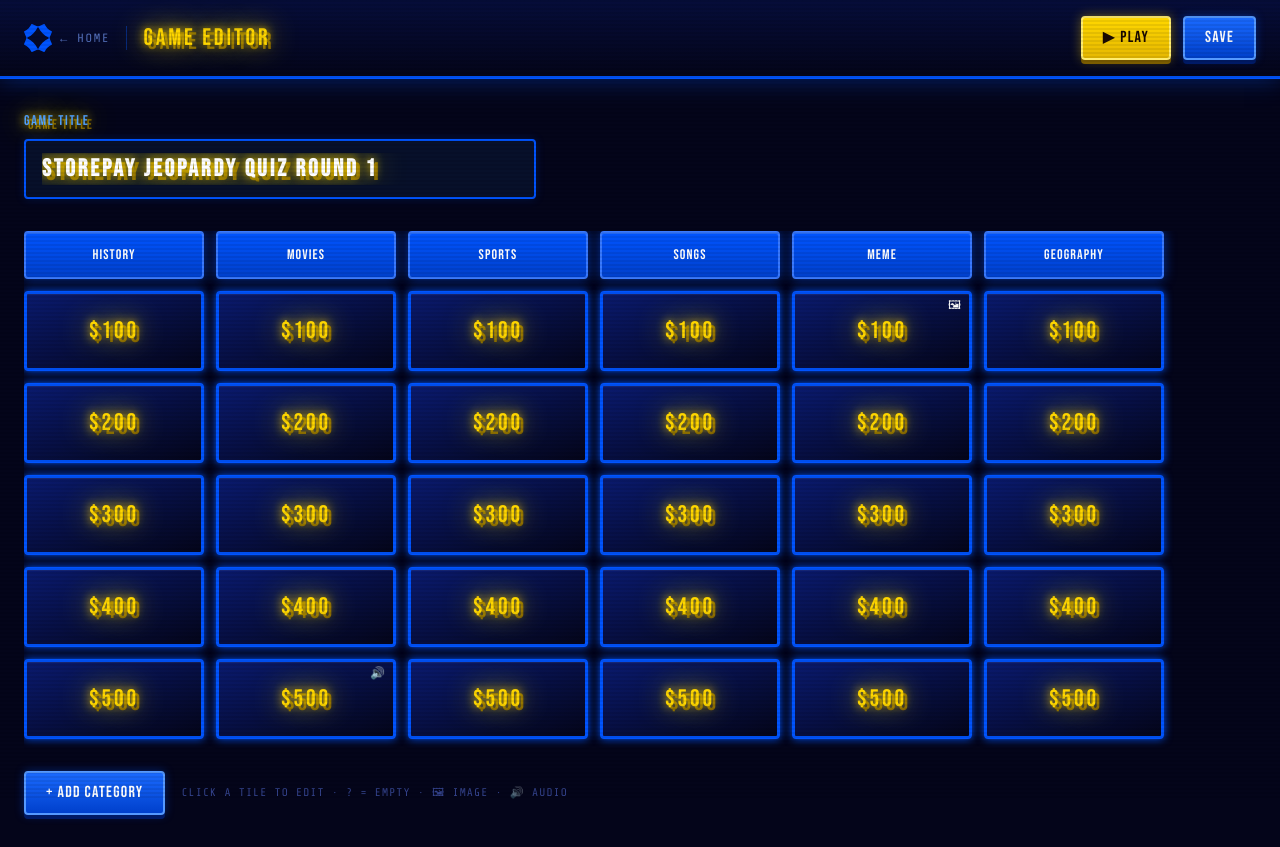
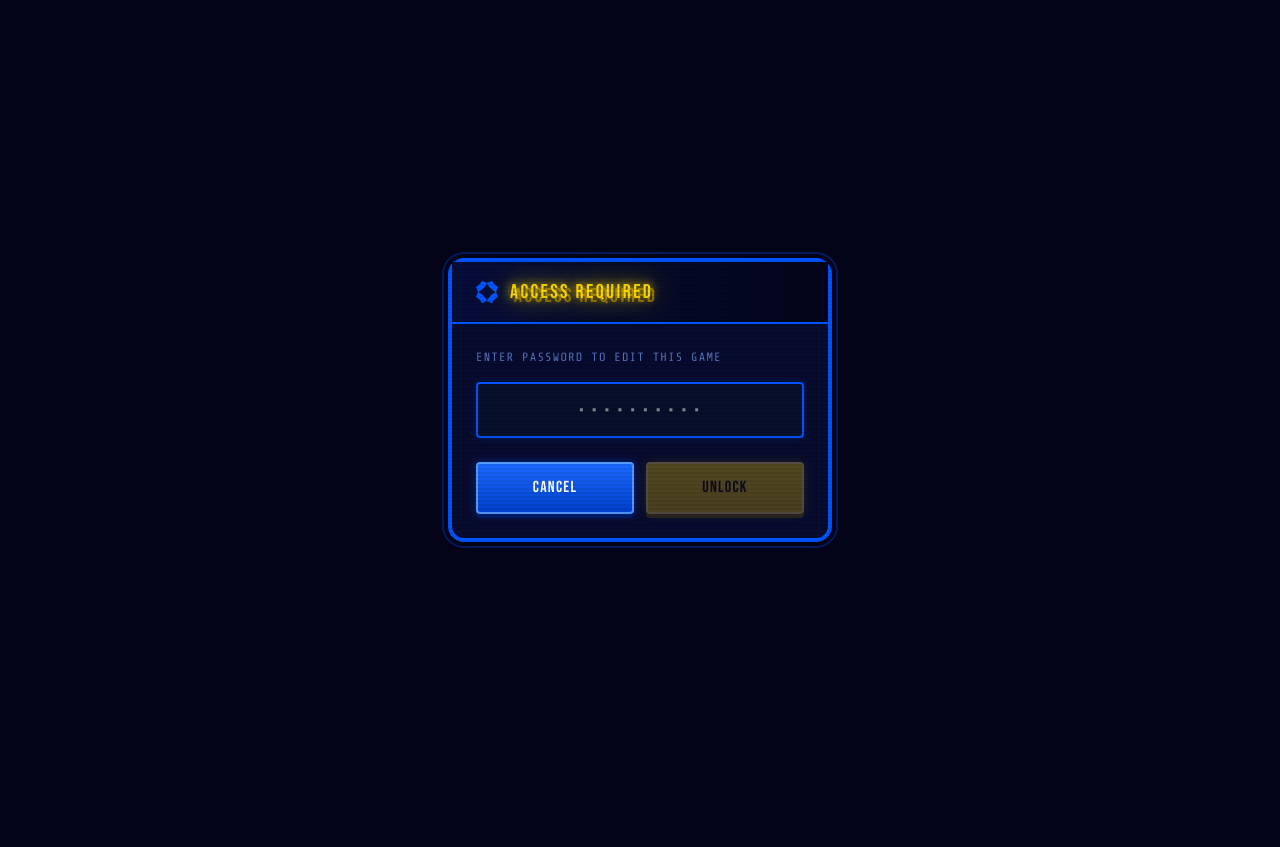
Before and after one commit to Nyamkaann/quiz-jeopardy, a Next.js app: page /admin/cf66d08a-f883-4631-a699-2de92618adad in a window 1280 px wide. After the commit the page ends 800 px from the top, so only its background shows below. Built offline with nearby package versions, Linux system fonts and the light colour scheme.

Commit message:
password added

```diff
--- a/app/admin/[gameId]/page.tsx
+++ b/app/admin/[gameId]/page.tsx
@@ -1,15 +1,19 @@
 "use client";
 
 import { useEffect, useState, use, useRef } from "react";
+import { useRouter } from "next/navigation";
 import Link from "next/link";
 import Image from "next/image";
 import { Game, Category, Question } from "@/types";
+import PasswordModal, { isAuthed } from "@/components/PasswordModal";
 
 const VALUES = [100, 200, 300, 400, 500];
 type MediaField = "clueImage" | "clueAudio" | "answerImage" | "answerAudio";
 
 export default function AdminPage({ params }: { params: Promise<{ gameId: string }> }) {
   const { gameId } = use(params);
+  const router = useRouter();
+  const [authed, setAuthed] = useState(false);
   const [game, setGame] = useState<Game | null>(null);
   const [saving, setSaving] = useState(false);
   const [saved, setSaved] = useState(false);
@@ -23,8 +27,14 @@
   };
 
   useEffect(() => {
-    fetch(`/api/games/${gameId}`).then((r) => r.json()).then(setGame);
-  }, [gameId]);
+    setAuthed(isAuthed());
+  }, []);
+
+  useEffect(() => {
+    if (authed) {
+      fetch(`/api/games/${gameId}`).then((r) => r.json()).then(setGame);
+    }
+  }, [authed, gameId]);
 
   async function save(updated: Game) {
     setSaving(true);
@@ -92,6 +102,18 @@
   function removeCategory(catId: string) {
     if (!game) return;
     setGame({ ...game, categories: game.categories.filter((c) => c.id !== catId) });
+  }
+
+  if (!authed) {
+    return (
+      <div className="min-h-screen flex items-center justify-center" style={{ background: "var(--bg-deep)" }}>
+        <PasswordModal
+          action="edit this game"
+          onSuccess={() => setAuthed(true)}
+          onCancel={() => router.push("/")}
+        />
+      </div>
+    );
   }
 
   if (!game) {
--- a/app/page.tsx
+++ b/app/page.tsx
@@ -3,17 +3,45 @@
 import { useEffect, useState } from "react";
 import Link from "next/link";
 import Image from "next/image";
+import { useRouter } from "next/navigation";
 import { Game } from "@/types";
+import PasswordModal, { isAuthed } from "@/components/PasswordModal";
+
+type PendingAction =
+  | { type: "new" }
+  | { type: "edit"; gameId: string }
+  | { type: "delete"; game: Game };
 
 export default function HomePage() {
+  const router = useRouter();
   const [games, setGames] = useState<Game[]>([]);
   const [title, setTitle] = useState("");
   const [creating, setCreating] = useState(false);
   const [showNew, setShowNew] = useState(false);
+  const [pending, setPending] = useState<PendingAction | null>(null);
 
   useEffect(() => {
     fetch("/api/games").then((r) => r.json()).then(setGames);
   }, []);
+
+  function guard(action: PendingAction) {
+    if (isAuthed()) {
+      execute(action);
+    } else {
+      setPending(action);
+    }
+  }
+
+  function execute(action: PendingAction) {
+    if (action.type === "new") {
+      setShowNew(true);
+    } else if (action.type === "edit") {
+      router.push(`/admin/${action.gameId}`);
+    } else if (action.type === "delete") {
+      doDelete(action.game);
+    }
+    setPending(null);
+  }
 
   async function createGame() {
     if (!title.trim()) return;
@@ -28,11 +56,8 @@
           name: `Category ${ci + 1}`,
           questions: [100, 200, 300, 400, 500].map((v) => ({
             id: crypto.randomUUID(),
-            value: v,
-            clue: "",
-            answer: "",
-            isDailyDouble: false,
-            answered: false,
+            value: v, clue: "", answer: "",
+            isDailyDouble: false, answered: false,
           })),
         })),
       }),
@@ -44,23 +69,36 @@
     setCreating(false);
   }
 
-  async function deleteGame(id: string) {
-    await fetch(`/api/games/${id}`, { method: "DELETE" });
-    setGames((prev) => prev.filter((g) => g.id !== id));
+  async function doDelete(game: Game) {
+    await fetch(`/api/games/${game.id}`, { method: "DELETE" });
+    setGames((prev) => prev.filter((g) => g.id !== game.id));
   }
+
+  const actionLabel =
+    pending?.type === "new" ? "create a new game" :
+    pending?.type === "edit" ? "edit this game" :
+    pending?.type === "delete" ? "delete this game" : "";
 
   return (
     <div className="min-h-screen" style={{ background: "var(--bg-deep)" }}>
+      {/* password modal */}
+      {pending && (
+        <PasswordModal
+          action={actionLabel}
+          onSuccess={() => execute(pending)}
+          onCancel={() => setPending(null)}
+        />
+      )}
+
       {/* ── HEADER ── */}
-      <header className="relative overflow-hidden" style={{ background: "linear-gradient(180deg,#060d3a 0%,#04051a 100%)", borderBottom: "3px solid var(--sp-blue)", boxShadow: "0 0 40px rgba(0,84,255,0.4)" }}>
-        {/* corner stars */}
+      <header className="relative overflow-hidden"
+        style={{ background: "linear-gradient(180deg,#060d3a 0%,#04051a 100%)", borderBottom: "3px solid var(--sp-blue)", boxShadow: "0 0 40px rgba(0,84,255,0.4)" }}>
         <div className="absolute top-3 left-4 opacity-30">
           <Image src="/sp-logo.svg" width={28} height={28} alt="" />
         </div>
         <div className="absolute top-3 right-4 opacity-30">
           <Image src="/sp-logo.svg" width={28} height={28} alt="" />
         </div>
-
         <div className="flex flex-col items-center py-8 gap-4">
           <Image src="/sp-logo.svg" width={72} height={72} alt="StorePay" />
           <h1 className="retro-title text-7xl text-[var(--gold)]">STOREPAY</h1>
@@ -70,26 +108,21 @@
             THE ULTIMATE QUIZ CHALLENGE
           </p>
         </div>
-
-        {/* bottom stripe */}
         <div className="star-divider w-full" />
       </header>
 
       <main className="max-w-4xl mx-auto px-6 py-10">
-        {/* toolbar */}
         <div className="flex items-center justify-between mb-6">
-          <h2 className="retro-title text-3xl text-white tracking-wider" style={{ textShadow: "0 0 10px rgba(0,84,255,0.5)" }}>
+          <h2 className="retro-title text-3xl text-white tracking-wider"
+            style={{ textShadow: "0 0 10px rgba(0,84,255,0.5)" }}>
             GAME LIBRARY
           </h2>
-          <button
-            onClick={() => setShowNew(true)}
-            className="btn-gold px-6 py-2 rounded text-lg"
-          >
+          <button onClick={() => guard({ type: "new" })} className="btn-gold px-6 py-2 rounded text-lg">
             + NEW GAME
           </button>
         </div>
 
-        {/* new game form */}
+        {/* new game form — only shown after password */}
         {showNew && (
           <div className="retro-panel rounded-xl p-6 mb-6">
             <h3 className="retro-title text-2xl text-[var(--gold)] mb-4 tracking-wider">CREATE NEW GAME</h3>
@@ -104,24 +137,17 @@
                 className="flex-1 rounded px-4 py-2 text-white placeholder-blue-400 text-lg focus:outline-none"
                 style={{ background: "#07102a", border: "2px solid var(--sp-blue)", fontFamily: "'Oswald',sans-serif" }}
               />
-              <button
-                onClick={createGame}
-                disabled={creating || !title.trim()}
-                className="btn-gold px-6 py-2 rounded text-lg disabled:opacity-40"
-              >
+              <button onClick={createGame} disabled={creating || !title.trim()}
+                className="btn-gold px-6 py-2 rounded text-lg disabled:opacity-40">
                 {creating ? "CREATING..." : "CREATE"}
               </button>
-              <button
-                onClick={() => setShowNew(false)}
-                className="btn-blue px-5 py-2 rounded text-lg text-white"
-              >
+              <button onClick={() => setShowNew(false)} className="btn-blue px-5 py-2 rounded text-lg text-white">
                 CANCEL
               </button>
             </div>
           </div>
         )}
 
-        {/* game list */}
         {games.length === 0 ? (
           <div className="text-center py-20">
             <Image src="/sp-logo.svg" width={64} height={64} alt="" className="mx-auto mb-6 opacity-20" />
@@ -133,37 +159,31 @@
         ) : (
           <div className="flex flex-col gap-3">
             {games.map((game, i) => (
-              <div
-                key={game.id}
-                className="retro-panel rounded-xl px-6 py-4 flex items-center gap-4 transition-all hover:shadow-[0_0_24px_rgba(0,84,255,0.3)]"
-              >
-                {/* index badge */}
+              <div key={game.id}
+                className="retro-panel rounded-xl px-6 py-4 flex items-center gap-4 transition-all hover:shadow-[0_0_24px_rgba(0,84,255,0.3)]">
                 <div className="w-10 h-10 rounded flex items-center justify-center text-lg font-black shrink-0"
                   style={{ background: "var(--sp-blue)", fontFamily: "'Bebas Neue',sans-serif", color: "var(--gold)", boxShadow: "0 0 8px rgba(0,84,255,0.6)" }}>
                   {i + 1}
                 </div>
-
                 <div className="flex-1 min-w-0">
                   <p className="retro-title text-xl text-white truncate tracking-wide">{game.title}</p>
                   <p style={{ fontFamily: "'Share Tech Mono',monospace", color: "rgba(120,160,255,0.7)", fontSize: "0.7rem", letterSpacing: "0.1em" }}>
                     {game.categories.length} CATEGORIES · {new Date(game.createdAt).toLocaleDateString("en-US", { month: "short", day: "numeric", year: "numeric" }).toUpperCase()}
                   </p>
                 </div>
-
                 <div className="flex gap-2 shrink-0">
                   <Link href={`/play/${game.id}`}
                     className="btn-gold px-5 py-2 rounded text-base" style={{ textDecoration: "none" }}>
                     PLAY
                   </Link>
-                  <Link href={`/admin/${game.id}`}
-                    className="btn-blue px-5 py-2 rounded text-base text-white" style={{ textDecoration: "none" }}>
+                  <button onClick={() => guard({ type: "edit", gameId: game.id })}
+                    className="btn-blue px-5 py-2 rounded text-base text-white">
                     EDIT
-                  </Link>
+                  </button>
                   <button
-                    onClick={() => confirm(`Delete "${game.title}"?`) && deleteGame(game.id)}
+                    onClick={() => guard({ type: "delete", game })}
                     className="px-4 py-2 rounded text-base font-black tracking-wider transition-colors"
-                    style={{ fontFamily: "'Bebas Neue',sans-serif", background: "linear-gradient(180deg,#cc2200,#880000)", border: "2px solid #ff4422", boxShadow: "0 3px 0 #440000", color: "white" }}
-                  >
+                    style={{ fontFamily: "'Bebas Neue',sans-serif", background: "linear-gradient(180deg,#cc2200,#880000)", border: "2px solid #ff4422", boxShadow: "0 3px 0 #440000", color: "white" }}>
                     DEL
                   </button>
                 </div>
@@ -173,7 +193,6 @@
         )}
       </main>
 
-      {/* footer */}
       <footer className="text-center py-6" style={{ borderTop: "1px solid rgba(0,84,255,0.2)" }}>
         <div className="flex items-center justify-center gap-3">
           <Image src="/sp-logo.svg" width={16} height={16} alt="" className="opacity-40" />
--- /dev/null
+++ b/components/PasswordModal.tsx
@@ -0,0 +1,115 @@
+"use client";
+
+import { useState, useEffect, useRef } from "react";
+import Image from "next/image";
+
+const PASSWORD = "Nyamka2324";
+const SESSION_KEY = "sp_quiz_auth";
+
+export function isAuthed(): boolean {
+  if (typeof window === "undefined") return false;
+  return sessionStorage.getItem(SESSION_KEY) === "1";
+}
+
+export function setAuthed() {
+  sessionStorage.setItem(SESSION_KEY, "1");
+}
+
+interface Props {
+  onSuccess: () => void;
+  onCancel: () => void;
+  action?: string;
+}
+
+export default function PasswordModal({ onSuccess, onCancel, action = "continue" }: Props) {
+  const [value, setValue] = useState("");
+  const [error, setError] = useState(false);
+  const [shake, setShake] = useState(false);
+  const inputRef = useRef<HTMLInputElement>(null);
+
+  useEffect(() => {
+    inputRef.current?.focus();
+  }, []);
+
+  function attempt() {
+    if (value === PASSWORD) {
+      setAuthed();
+      onSuccess();
+    } else {
+      setError(true);
+      setShake(true);
+      setValue("");
+      setTimeout(() => setShake(false), 500);
+    }
+  }
+
+  return (
+    <div
+      className="fixed inset-0 z-[100] flex items-center justify-center p-4"
+      style={{ background: "rgba(4,5,26,0.95)" }}
+      onClick={(e) => e.target === e.currentTarget && onCancel()}
+    >
+      <div
+        className={`retro-frame rounded-2xl w-full max-w-sm ${shake ? "animate-[shake_0.4s_ease]" : ""}`}
+        style={{ background: "var(--bg-card)" }}
+      >
+        {/* header */}
+        <div className="flex items-center gap-3 px-6 py-4"
+          style={{ borderBottom: "2px solid var(--sp-blue)", background: "linear-gradient(90deg,#060d3a,#04051a)" }}>
+          <Image src="/sp-logo.svg" width={22} height={22} alt="" />
+          <span className="retro-title text-xl text-[var(--gold)] tracking-widest">ACCESS REQUIRED</span>
+        </div>
+
+        <div className="p-6 space-y-4">
+          <p style={{ fontFamily: "'Share Tech Mono',monospace", color: "rgba(120,160,255,0.7)", fontSize: "0.75rem", letterSpacing: "0.1em" }}>
+            ENTER PASSWORD TO {action.toUpperCase()}
+          </p>
+
+          <input
+            ref={inputRef}
+            type="password"
+            placeholder="••••••••••"
+            value={value}
+            onChange={(e) => { setValue(e.target.value); setError(false); }}
+            onKeyDown={(e) => e.key === "Enter" && attempt()}
+            className="w-full px-4 py-3 rounded text-white text-center text-xl tracking-widest focus:outline-none"
+            style={{
+              background: "#07102a",
+              border: `2px solid ${error ? "#cc2200" : "var(--sp-blue)"}`,
+              fontFamily: "'Share Tech Mono',monospace",
+              boxShadow: error ? "0 0 12px rgba(204,34,0,0.4)" : "0 0 8px rgba(0,84,255,0.2)",
+            }}
+          />
+
+          {error && (
+            <p className="text-center text-sm"
+              style={{ fontFamily: "'Share Tech Mono',monospace", color: "#ff5544", letterSpacing: "0.1em" }}>
+              ✗ INCORRECT PASSWORD
+            </p>
+          )}
+
+          <div className="flex gap-3 pt-2">
+            <button onClick={onCancel}
+              className="btn-blue flex-1 py-3 rounded text-base text-white">
+              CANCEL
+            </button>
+            <button onClick={attempt} disabled={!value}
+              className="btn-gold flex-1 py-3 rounded text-base disabled:opacity-30">
+              UNLOCK
+            </button>
+          </div>
+        </div>
+      </div>
+
+      <style>{`
+        @keyframes shake {
+          0%,100% { transform: translateX(0); }
+          20%      { transform: translateX(-10px); }
+          40%      { transform: translateX(10px); }
+          60%      { transform: translateX(-6px); }
+          80%      { transform: translateX(6px); }
+        }
+      `}</style>
+    </div>
+  );
+}
```
